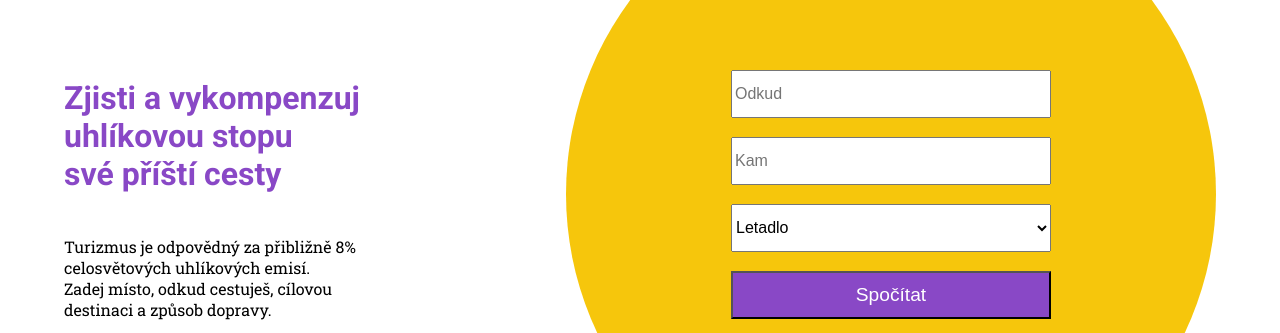
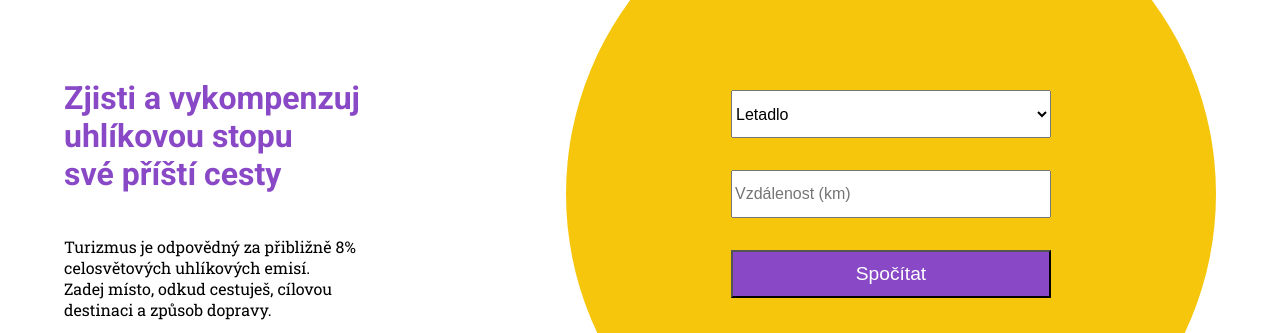
Before and after one commit to franozuz/DOBROdruh, a React app: page / in a window 1280 px wide. Shown: the part 619-952 px from the top of the page. Built offline with nearby package versions, Linux system fonts and the light colour scheme.

Commit message:
Separate calculator form to section

```diff
--- /dev/null
+++ b/src/CO2Calculator/Calculator/index.jsx
@@ -0,0 +1,24 @@
+import React from 'react';
+import './style.css';
+
+const Calculator = () => {
+  return (
+    <form className="calculator-form">
+      <select name="druh dopravy">
+        <option value="plane">Letadlo</option>
+        <option value="car">Auto</option>
+        <option value="train">Train</option>
+        <option value="bike">Kolo</option>
+        <option value="byfoot">Pěšky</option>
+      </select>
+      <input type="number" placeholder="Vzdálenost (km)" />
+      {/* <input type="text" placeholder="Kam" />
+       */}
+      <button className="btn-calculator" type="submit">
+        Spočítat
+      </button>
+    </form>
+  );
+};
+
+export default Calculator;
--- /dev/null
+++ b/src/CO2Calculator/Calculator/style.css
@@ -0,0 +1,32 @@
+.calculator-form {
+  align-items: center;
+  background: #f6c60c;
+  width: 650px;
+  height: 650px;
+  border-radius: 50%;
+  display: flex;
+  justify-content: center;
+  flex-direction: column;
+  flex-shrink: 0;
+}
+
+.calculator-form > input,
+.calculator-form > select {
+  cursor: pointer;
+  font-size: 1rem;
+  width: 20rem;
+  height: 3rem;
+  margin-bottom: 2rem;
+}
+
+.btn-calculator {
+  cursor: pointer;
+  font-size: 1rem;
+  width: 20rem;
+  height: 3rem;
+  font-size: 1.2rem;
+  text-align: center;
+  padding: 0;
+  background-color: #8948c6;
+  color: white;
+}
--- /dev/null
+++ b/src/CO2Calculator/index.jsx
@@ -0,0 +1,13 @@
+import React from 'react';
+import Calculator from './Calculator';
+import './style.css';
+
+const CO2Calculator = () => {
+  return (
+    <section className="co2-calculator">
+      <Calculator />
+    </section>
+  );
+};
+
+export default CO2Calculator;
--- /dev/null
+++ b/src/CO2Calculator/style.css
@@ -0,0 +1,10 @@
+.co2-calculator {
+  display: flex;
+  justify-content: center;
+  align-items: center;
+  flex-direction: column;
+  flex-grow: 1;
+  background-image: url('../assets/img/pattern.svg');
+  background-repeat: no-repeat;
+  background-size: cover;
+}
--- a/src/Calculator/index.jsx
+++ /dev/null
@@ -1,7 +0,0 @@
-import React from 'react';
-
-const Calculator = () => {
-  return <h2>CO2 Kalkulačka</h2>;
-}
-
-export default Calculator;
--- a/src/Home/index.jsx
+++ b/src/Home/index.jsx
@@ -1,6 +1,7 @@
 import React from 'react';
 import './style.css';
 import { Link } from 'react-router-dom';
+import Calculator from '../CO2Calculator/Calculator';
 
 const Home = () => {
   return (
@@ -39,26 +40,9 @@ const Home = () => {
             Zadej místo, odkud cestuješ, cílovou destinaci a způsob dopravy.
           </p>
         </article>
-        <form className="calculator-input">
-          <input type="text" placeholder="Odkud" id="destination" />
-          <br />
-          <input type="text" placeholder="Kam" id="destination" />
-          <br />
-          <select name="druh dopravy" id="transport">
-            <option value="plane">Letadlo</option>
-            <option value="car">Auto</option>
-            <option value="train">Train</option>
-            <option value="bike">Kolo</option>
-            <option value="byfoot">Pěšky</option>
-          </select>
-
-          <br />
-          <Link to="/calculator">
-            <button className="btn-calculator" type="submit">
-              Spočítat
-            </button>
-          </Link>
-        </form>
+        <div className="calculator-input">
+          <Calculator />
+        </div>
       </section>
       <section className="projects">
         <h2>Podpoř vybraný projekt a zneutralizuj svou uhlíkovou stopu!</h2>
--- a/src/Home/style.css
+++ b/src/Home/style.css
@@ -49,36 +49,7 @@
 }
 
 .calculator-input {
-  align-items: center;
-  background: #f6c60c;
-  width: 650px;
-  height: 650px;
-  border-radius: 50%;
-  display: flex;
-  justify-content: center;
-  flex-direction: column;
-  flex-shrink: 0;
   margin-left: 15%;
-}
-
-#destination,
-#transport {
-  cursor: pointer;
-  font-size: 1rem;
-  width: 20rem;
-  height: 3rem;
-}
-
-.btn-calculator {
-  cursor: pointer;
-  font-size: 1rem;
-  width: 20rem;
-  height: 3rem;
-  font-size: 1.2rem;
-  text-align: center;
-  padding: 0;
-  background-color: #8948c6;
-  color: white;
 }
 
 /* projects */
--- a/src/index.jsx
+++ b/src/index.jsx
@@ -1,7 +1,7 @@
 import React from 'react';
 import Home from './Home';
 import Test from './Test';
-import Calculator from './Calculator';
+import CO2Calculator from './CO2Calculator';
 import Tips from './Tips';
 import Projects from './Projects';
 import Result from './Test/Result';
@@ -41,7 +41,7 @@ const App = () => {
           <Test />
         </Route>
         <Route path="/calculator">
-          <Calculator />
+          <CO2Calculator />
         </Route>
         <Route path="/tips">
           <Tips />
```
Also changed, not shown: src/Calculator/style.css (deleted).
